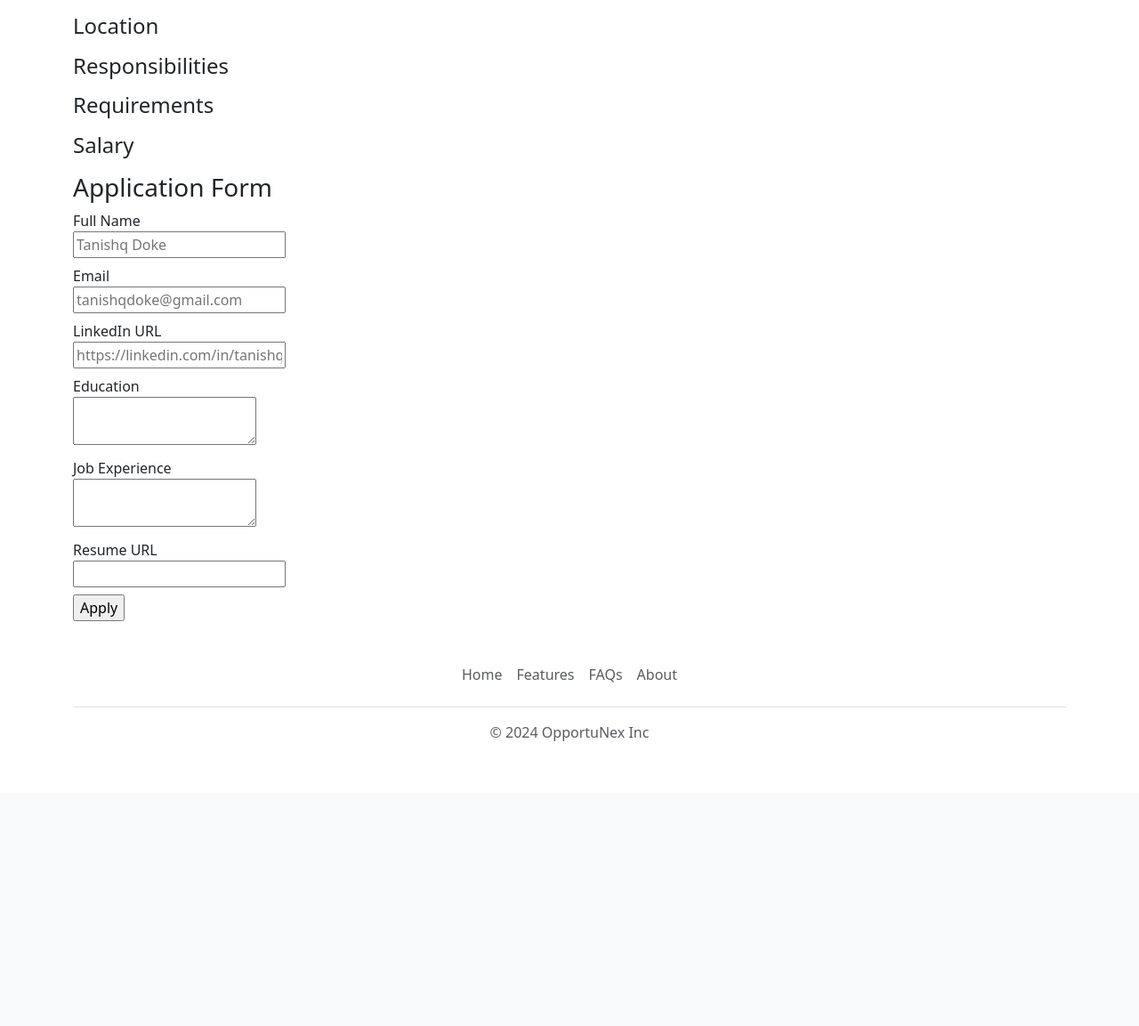
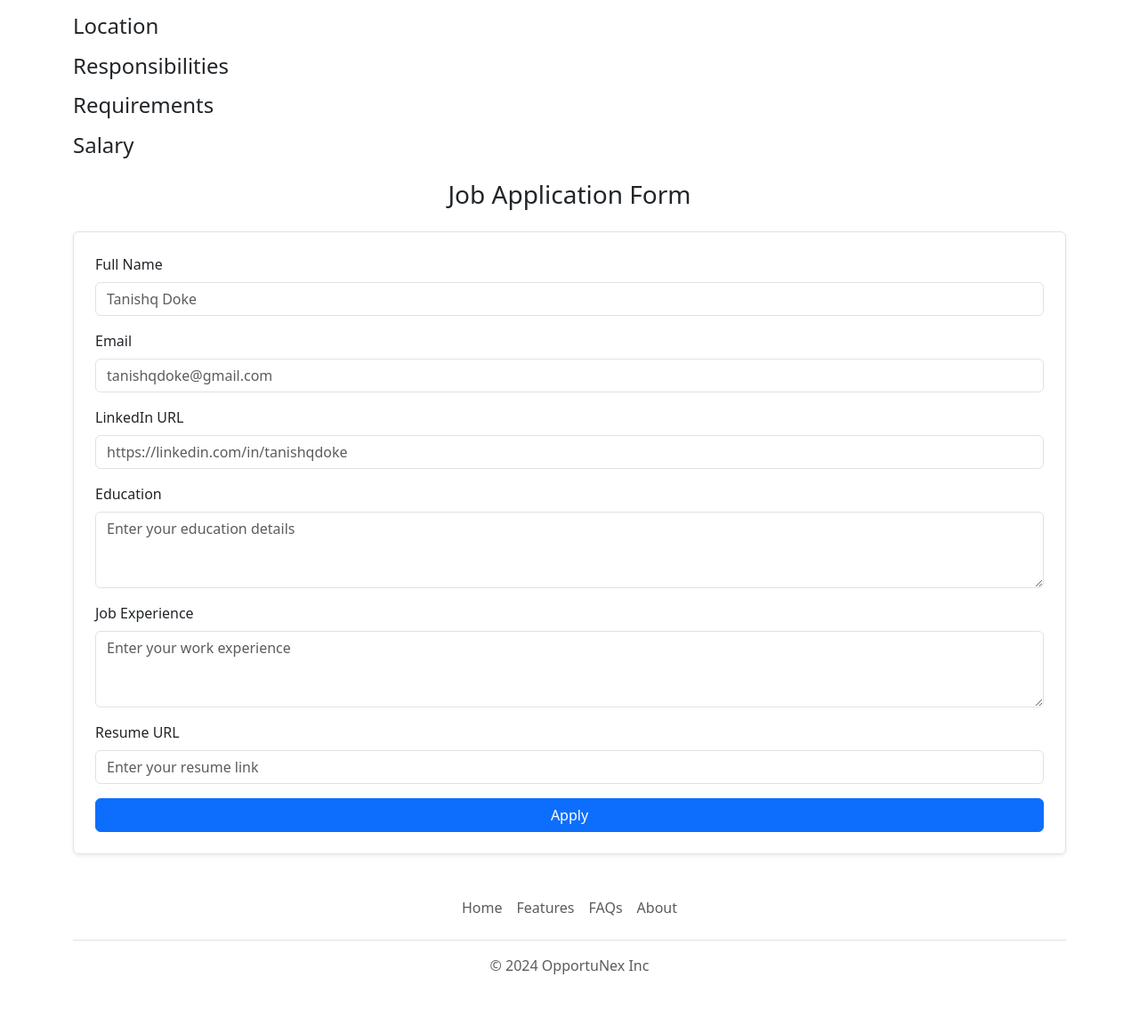
Before and after one commit to TANVIDINESHINDALKAR/OpportuNex-carrer-website, a Flask app: template templates/jobpage.html in a window 1280 px wide. Shown: the part 542-1695 px from the top of the page at 89% size. Before the commit the page ends 1375 px from the top, so only its background shows below. Run offline with Flask 3, Linux system fonts and the light colour scheme; the template is opened without the code that fills it, so the values that code supplies are empty.

Commit message:
Update application_form.html

```diff
--- a/templates/application_form.html
+++ b/templates/application_form.html
@@ -1,35 +1,44 @@
-<h3>Application Form</h3>
-<form action="/job/{{ job['id'] }}/apply" method="POST">
-  <div class="mb-2">
-    <label for="full_name">Full Name</label><br>
-    <input type="text" id="full_name" name="full_name" placeholder="Tanishq Doke" required>
+<h3 class="text-center my-4">Job Application Form</h3>
+<form action="/job/{{ job['id'] }}/apply" method="POST" class="p-4 border rounded shadow-sm">
+
+  <!-- Full Name Field -->
+  <div class="mb-3">
+    <label for="full_name" class="form-label">Full Name</label>
+    <input type="text" id="full_name" name="full_name" class="form-control" placeholder="Tanishq Doke" required>
   </div>
 
-  <div class="mb-2">
-    <label for="email">Email</label><br>
-    <input type="email" id="email" name="email" placeholder="tanishqdoke@gmail.com" required>
+  <!-- Email Field -->
+  <div class="mb-3">
+    <label for="email" class="form-label">Email</label>
+    <input type="email" id="email" name="email" class="form-control" placeholder="tanishqdoke@gmail.com" required>
   </div>
 
-  <div class="mb-2">
-    <label for="linkedin_url">LinkedIn URL</label><br>
-    <input type="url" id="linkedin_url" name="linkedin_url" placeholder="https://linkedin.com/in/tanishqdoke">
+  <!-- LinkedIn URL Field -->
+  <div class="mb-3">
+    <label for="linkedin_url" class="form-label">LinkedIn URL</label>
+    <input type="url" id="linkedin_url" name="linkedin_url" class="form-control" placeholder="https://linkedin.com/in/tanishqdoke">
   </div>
 
-  <div class="mb-2">
-    <label for="Education">Education</label><br>
-    <textarea name="education" required></textarea>
+  <!-- Education Field -->
+  <div class="mb-3">
+    <label for="education" class="form-label">Education</label>
+    <textarea name="education" id="education" rows="3" class="form-control" placeholder="Enter your education details" required></textarea>
   </div>
 
-  <div class="mb-2">
-    <label for="Work Experience">Job Experience</label><br>
-    <textarea name="work_experience"></textarea>
+  <!-- Work Experience Field -->
+  <div class="mb-3">
+    <label for="work_experience" class="form-label">Job Experience</label>
+    <textarea name="work_experience" id="work_experience" rows="3" class="form-control" placeholder="Enter your work experience"></textarea>
   </div>
 
-
-  <div class="mb-2">
-    <label for="linkedin_url">Resume URL</label><br>
-    <input type="text" id="linkedin_url" name="resume_url">
+  <!-- Resume URL Field -->
+  <div class="mb-3">
+    <label for="resume_url" class="form-label">Resume URL</label>
+    <input type="url" id="resume_url" name="resume_url" class="form-control" placeholder="Enter your resume link">
   </div>
 
-  <input type="submit" value="Apply">
+  <!-- Submit Button -->
+  <div class="d-grid">
+    <input type="submit" class="btn btn-primary" value="Apply">
+  </div>
 </form>
```
